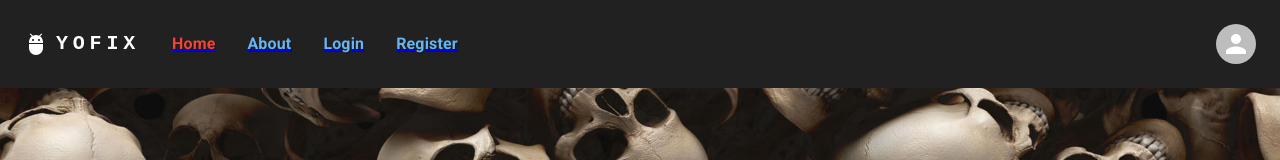
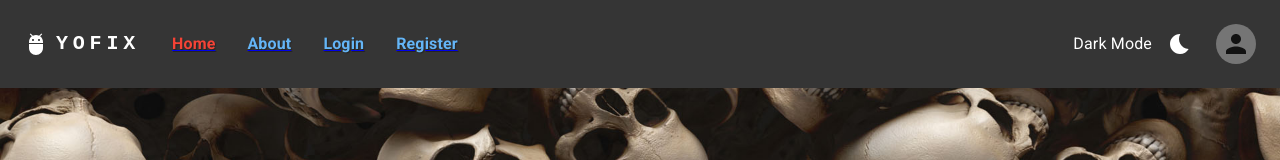
Before and after one commit to yonatan36/client-movies-app, a React (Create React App) app: page / in a window 1280 px wide. Shown: the top 160 px of the page. Built offline with nearby package versions, Linux system fonts and the light colour scheme.

Commit message:
change theam light-dark

```diff
--- a/src/App.jsx
+++ b/src/App.jsx
@@ -1,15 +1,36 @@
-import React from "react";
+import React, { useEffect, useState } from "react";
 import { Container, CssBaseline } from "@mui/material";
 import ResponsiveAppBar from "./components/navbar/Navbar";
 import Router from "./routes/Router";
-
+import { createTheme, ThemeProvider } from "@mui/material/styles";
 /*toast*/
 import "react-toastify/dist/ReactToastify.css";
 import { ToastContainer } from "react-toastify";
 
+
+const light = {
+  palette: {
+    mode: "light",
+  },
+};
+const dark = {
+  palette: {
+    mode: "dark",
+  },
+};
+
+
+
+
+
 function App() {
+    const [darkMode, setDarkMode] = useState(true);
+    const changeTheme = () => {
+      setDarkMode(!darkMode);
+    };
   return (
     <>
+      <ThemeProvider theme={darkMode ? createTheme(dark) : createTheme(light)}>
         <CssBaseline />
         <ToastContainer
           position="bottom-left"
@@ -29,13 +50,14 @@ function App() {
           style={{ height: "100vh", position: "relative" }}
         >
           <header>
-          <ResponsiveAppBar />
+            <ResponsiveAppBar onThemeChange={changeTheme} darkMode={darkMode} />
           </header>
           <main>
             <Router />
           </main>
           <footer></footer>
         </Container>
+      </ThemeProvider>
     </>
   );
 }
--- a/src/components/navbar/Navbar.jsx
+++ b/src/components/navbar/Navbar.jsx
@@ -2,6 +2,7 @@ import * as React from "react";
 import AppBar from "@mui/material/AppBar";
 import Box from "@mui/material/Box";
 import Toolbar from "@mui/material/Toolbar";
+import { useSelector } from "react-redux";
 import IconButton from "@mui/material/IconButton";
 import Typography from "@mui/material/Typography";
 import Menu from "@mui/material/Menu";
@@ -13,8 +14,8 @@ import MenuItem from "@mui/material/MenuItem";
 import AdbIcon from "@mui/icons-material/Adb";
 import ROUTES from "../../routes/ROUTES";
 import NavLinkComponent from "./NavLinkComponent";
-
-
+import WbSunnyIcon from "@mui/icons-material/WbSunny";
+import BedtimeIcon from "@mui/icons-material/Bedtime";
 
 const pages = [
   {
@@ -47,9 +48,12 @@ const pages = [
 //   },
 // ];
 
-const settings = ["Profile", "Account",  "Logout"];
+const settings = ["Profile", "Account", "Logout"];
 
-function ResponsiveAppBar() {
+const ResponsiveAppBar = ({ darkMode, onThemeChange }) => {
+  const { isLoggedIn } = useSelector(
+    (bigPieBigState) => bigPieBigState.authSlice
+  );
   const [anchorElNav, setAnchorElNav] = React.useState(null);
   const [anchorElUser, setAnchorElUser] = React.useState(null);
 
@@ -135,7 +139,6 @@ function ResponsiveAppBar() {
             </Menu>
           </Box>
 
-          <AdbIcon sx={{ display: { xs: "flex", md: "none" }, mr: 1 }} />
           <Typography
             variant="h5"
             noWrap
@@ -161,13 +164,24 @@ function ResponsiveAppBar() {
               <NavLinkComponent key={page.url} {...page} />
             ))}
           </Box>
-
+          <Typography sx={{ display: { xs: "none", md: "inline" } }}>
+            {darkMode ? "Dark" : "Light"} Mode
+          </Typography>
+          <IconButton
+            color="inherit"
+            onClick={onThemeChange}
+            sx={{ ml: 1, mr: 2 }}
+          >
+            {darkMode ? <BedtimeIcon /> : <WbSunnyIcon />}
+          </IconButton>
+          <AdbIcon sx={{ display: { xs: "flex", md: "none" }, mr: 1 }} />
           <Box sx={{ flexGrow: 0 }}>
             <Tooltip title="Open settings">
               <IconButton onClick={handleOpenUserMenu} sx={{ p: 0 }}>
                 <Avatar alt="Remy Sharp" />
               </IconButton>
             </Tooltip>
+
             <Menu
               sx={{ mt: "45px" }}
               id="menu-appbar"
@@ -195,5 +209,5 @@ function ResponsiveAppBar() {
       </Container>
     </AppBar>
   );
-}
+};
 export default ResponsiveAppBar;
```
Lines whose indentation alone changed are shown as unchanged.
